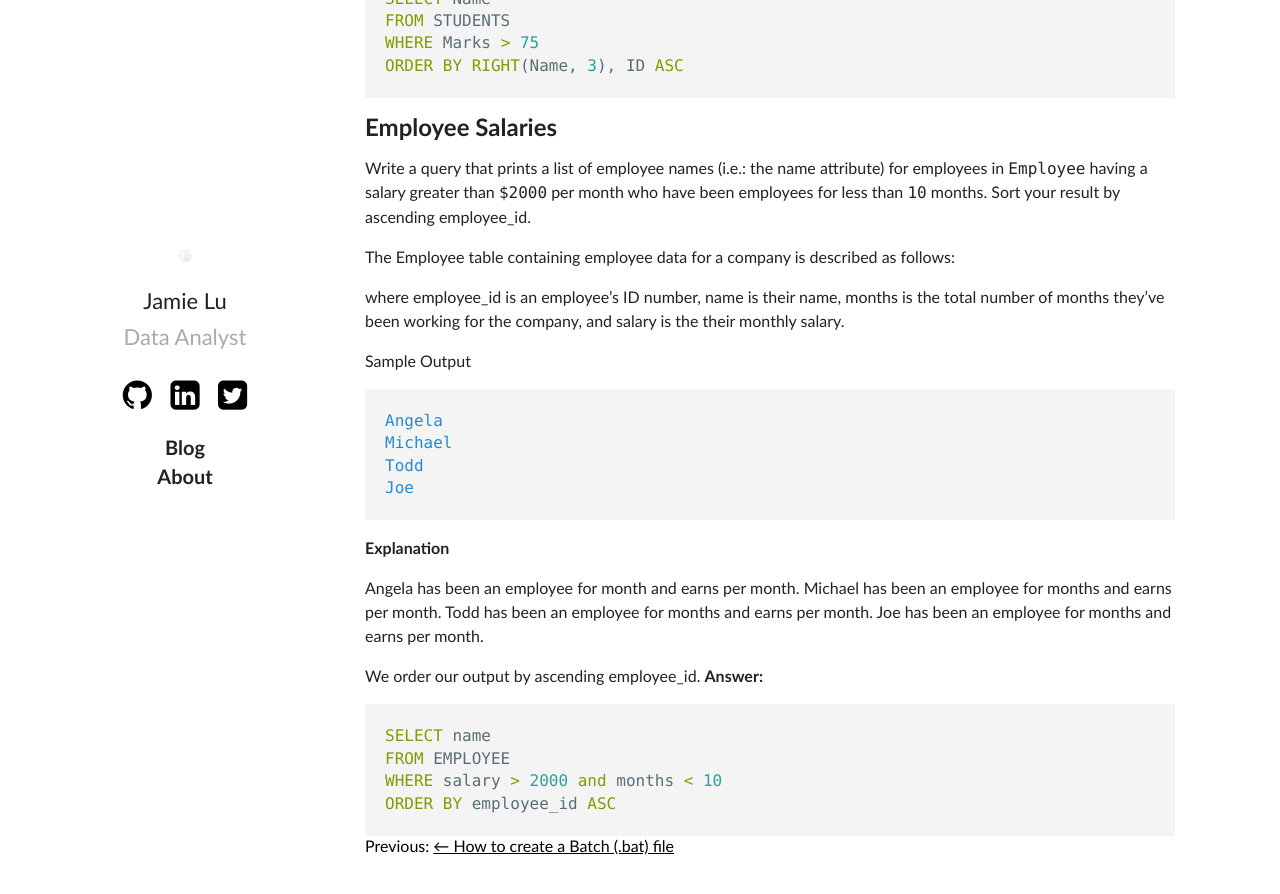
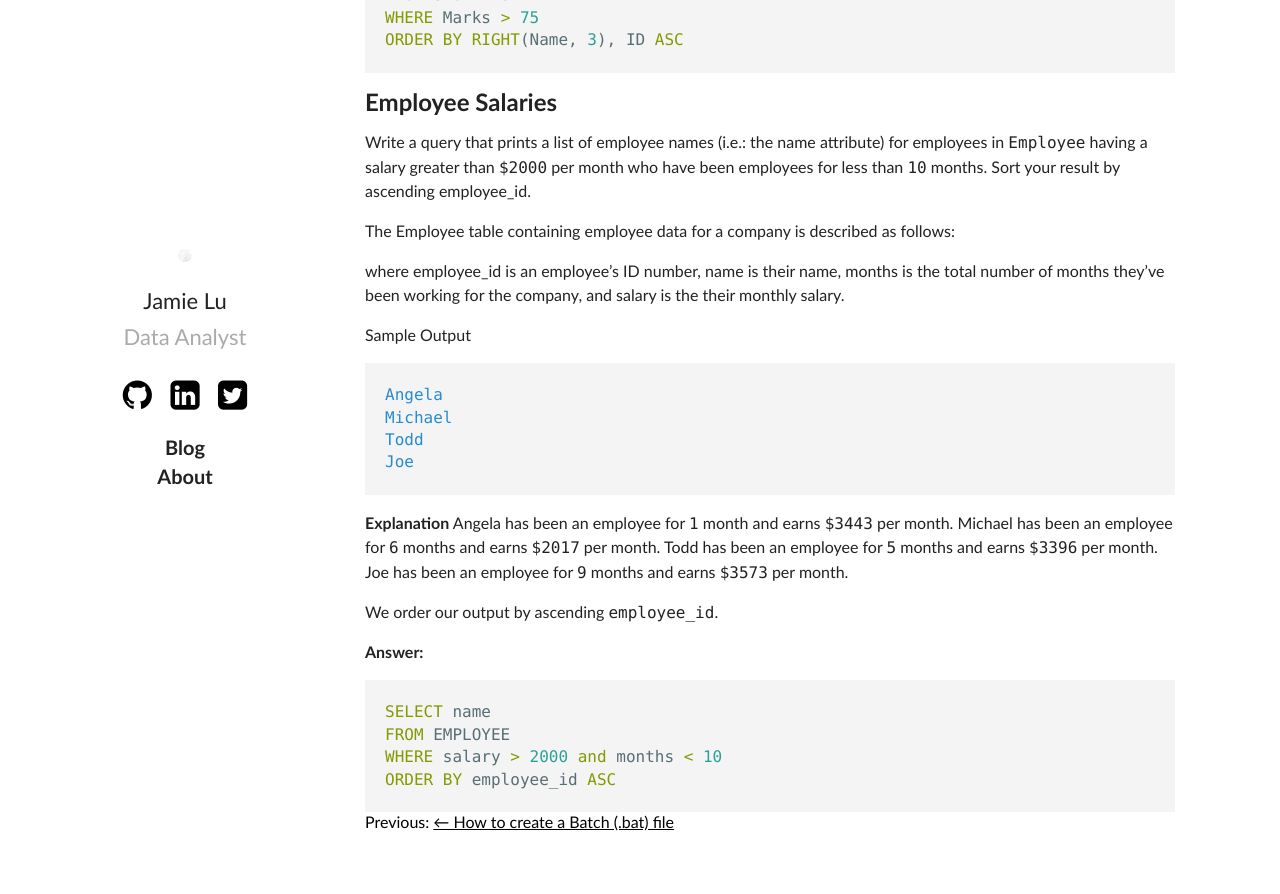
Before and after one commit to jamieqianhui/jamieqianhui.github.io, a Jekyll site: the page built from _posts/2021-05-08-HackerRank-Practice-Answers.markdown, in a window 1280 px wide and 900 px high, scrolled down 3216 px. Shown: the top 894 px of the window. Built offline with Jekyll 4.4.1, drawn with Linux system fonts in a browser that asks for light colours; some of the changed text lies outside the part shown.

Commit message:
Update 2021-05-08-HackerRank-Practice-Answers.markdown

````diff
--- a/_posts/2021-05-08-HackerRank-Practice-Answers.markdown
+++ b/_posts/2021-05-08-HackerRank-Practice-Answers.markdown
@@ -22,7 +22,6 @@ Query the list of **CITY** names ending with vowels `(a, e, i, o, u)` from **STA
 Input Format
 
 The **STATION** table is described as follows:
----
 | **Field** | **Type** |
 |:------- |:----------|
  ID  | NUMBER
@@ -30,7 +29,7 @@ The **STATION** table is described as follows:
  STATE  | VARCHAR2(2)
  LAT_N  | NUMBER
  LONG_W | NUMBER
----
+
 where LAT_N is the northern latitude and LONG_W is the western longitude.
 
 **Answer:**
@@ -149,13 +148,13 @@ Todd
 Joe
 ```
 **Explanation**
+Angela has been an employee for `1` month and earns `$3443`  per month.
+Michael has been an employee for `6` months and earns `$2017` per month.
+Todd has been an employee for `5`  months and earns `$3396` per month.
+Joe has been an employee for `9` months and earns `$3573` per month.
 
-Angela has been an employee for  month and earns  per month.
-Michael has been an employee for  months and earns  per month.
-Todd has been an employee for  months and earns  per month.
-Joe has been an employee for  months and earns  per month.
+We order our output by ascending `employee_id`.
 
-We order our output by ascending employee_id.
 **Answer:**
 ```sql
 SELECT name
````
